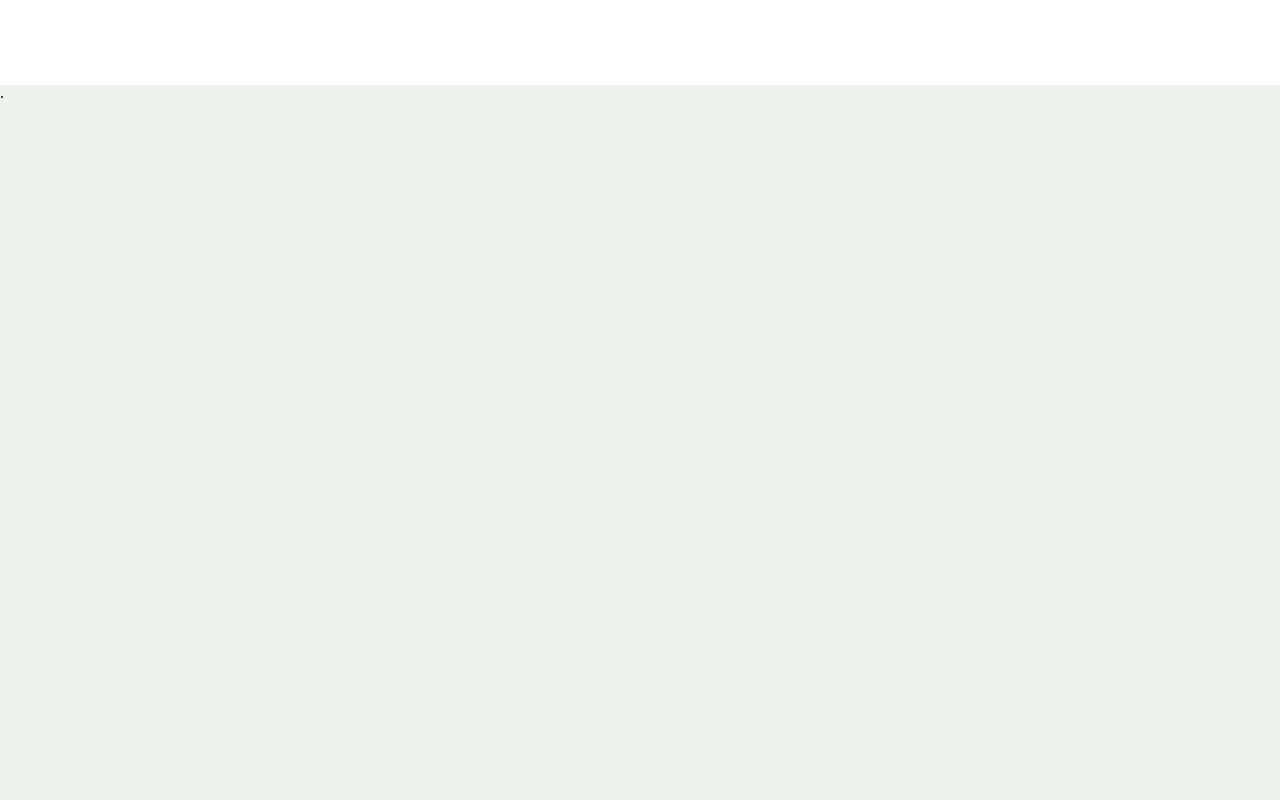
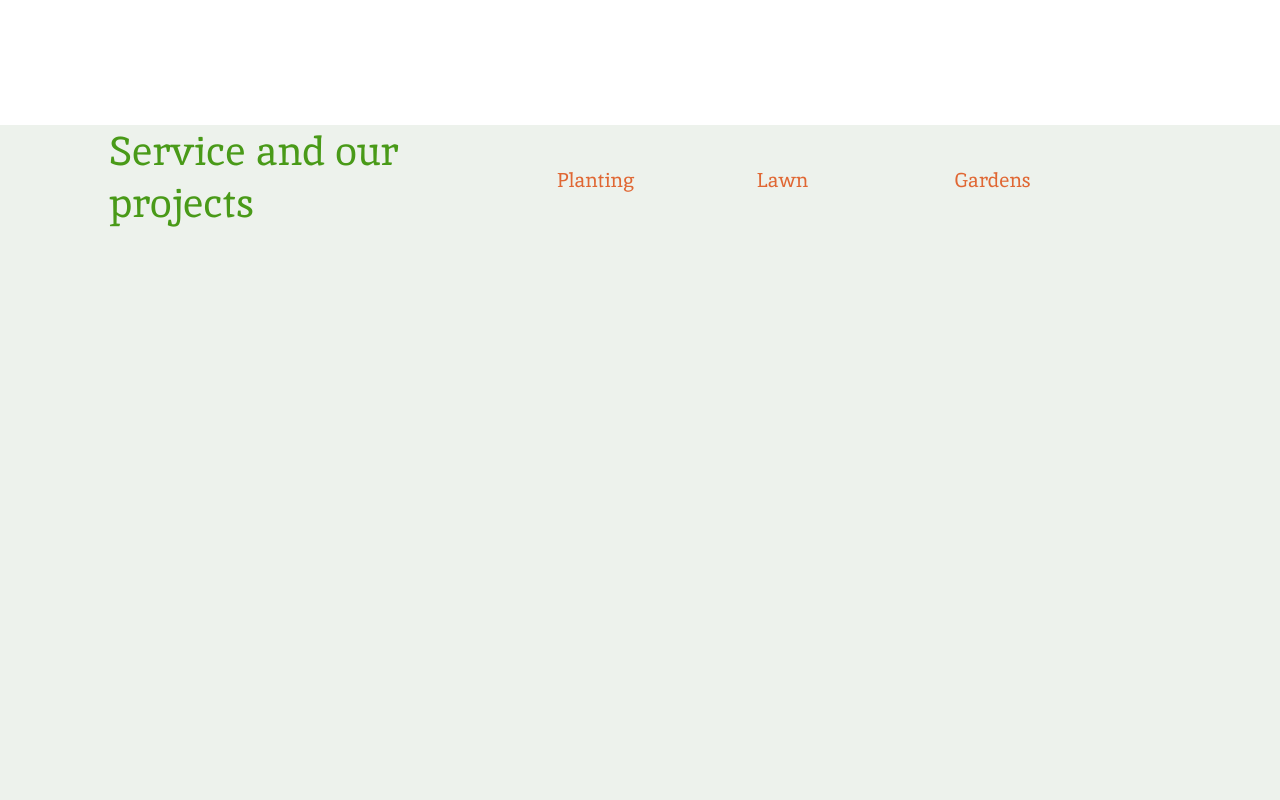
Before and after one commit to StepanIspravnikov/Plants, a plain HTML site: page index.html in a window 1280 px wide. Shown: the part 1340-2140 px from the top of the page. Drawn offline with Linux system fonts and the light colour scheme.

Commit message:
02.04.23

```diff
--- a/css/style.css
+++ b/css/style.css
@@ -306,3 +306,57 @@ orange{
     margin: 0 auto;
     background: #EDF2EC
 }
+
+.service__content{
+    max-width: 1007px;
+    height: 94px;
+    margin: 0 auto;
+    margin-left: 109px;
+    margin-top: 40px;
+    display: flex;
+    flex-wrap: wrap;
+    justify-content: space-between;
+}
+
+.service__and__our{
+    width: 306px;
+    height: 94px;
+    font-family: 'Inika';
+    font-style: normal;
+    font-weight: 400;
+    font-size: 40px;
+    line-height: 52px;
+    color: #499A18;
+}
+
+.services__btns{
+    width: 559px;
+    height: 50px;
+    margin-right: 0px;
+    margin-top: 42px;
+}
+
+.services__btns__list{
+    display: flex;
+    flex-wrap: wrap;
+}
+
+.btn{
+    width: 161px;
+    height: 50px;
+    margin-right: 38px;
+}
+
+.btn__item__last{
+    margin-right: 0px;
+}
+
+.btn__item{
+    font-family: 'Inika';
+    font-style: normal;
+    font-weight: 400;
+    font-size: 20px;
+    line-height: 26px;
+    color: #E06733;
+    text-decoration: none;
+}
--- a/index.html
+++ b/index.html
@@ -70,7 +70,27 @@
     </section>
 
     <section class="service">
-        .
+        <div class="service__content">
+            <h2 class="service__and__our">Service and our projects</h2>
+            <div class="services__btns">
+                <ul class="services__btns__list">
+                    <li class="btn">
+                        <a href="#!" class="btn__item">Planting</a>
+                    </li>
+                    <li class="btn">
+                        <a href="#!" class="btn__item">Lawn</a>
+                    </li>
+                    <li class="btn btn__item__last">
+                        <a href="#!" class="btn__item">Gardens</a>
+                    </li>
+                </ul>
+            </div>
+        </div>
+        <div class="services">
+            <ul class="services__item__list">
+
+            </ul>
+        </div>
     </section>
 </main>
 
```
